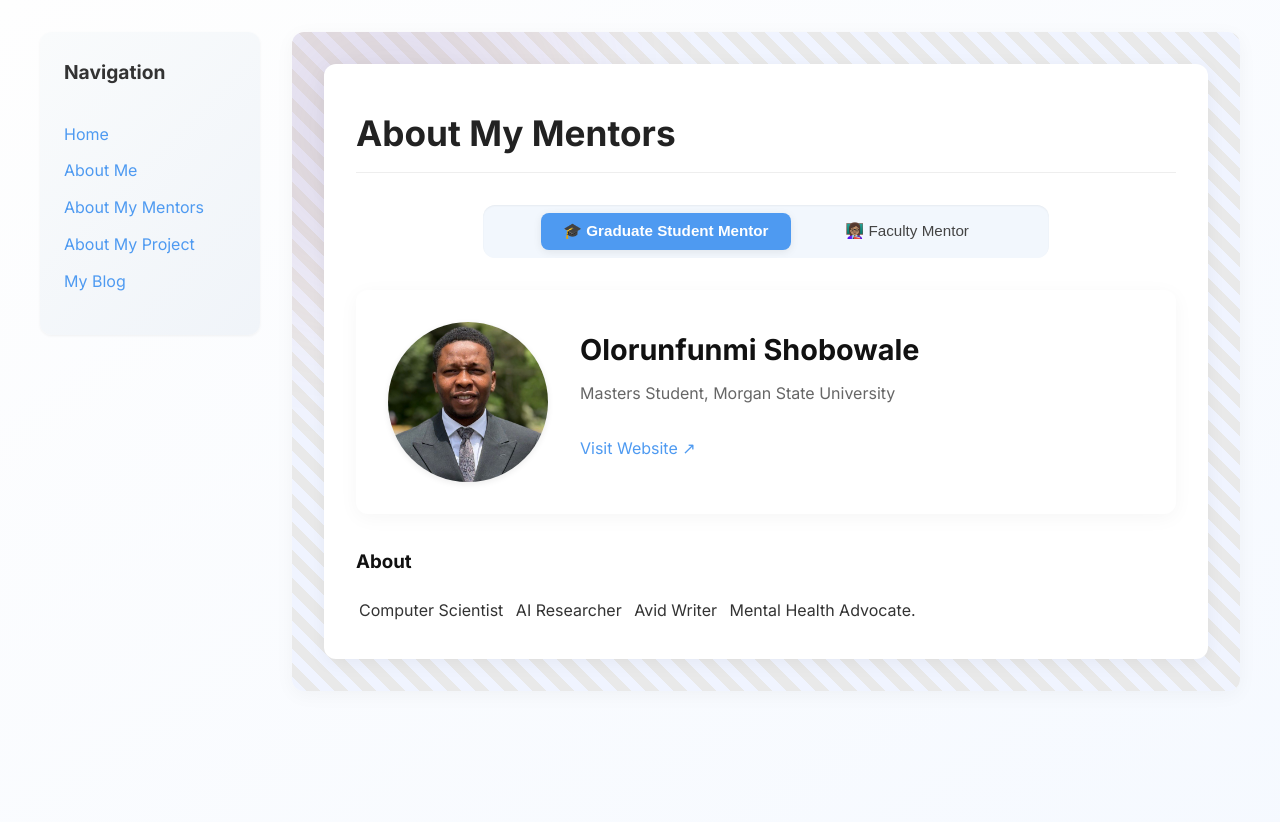
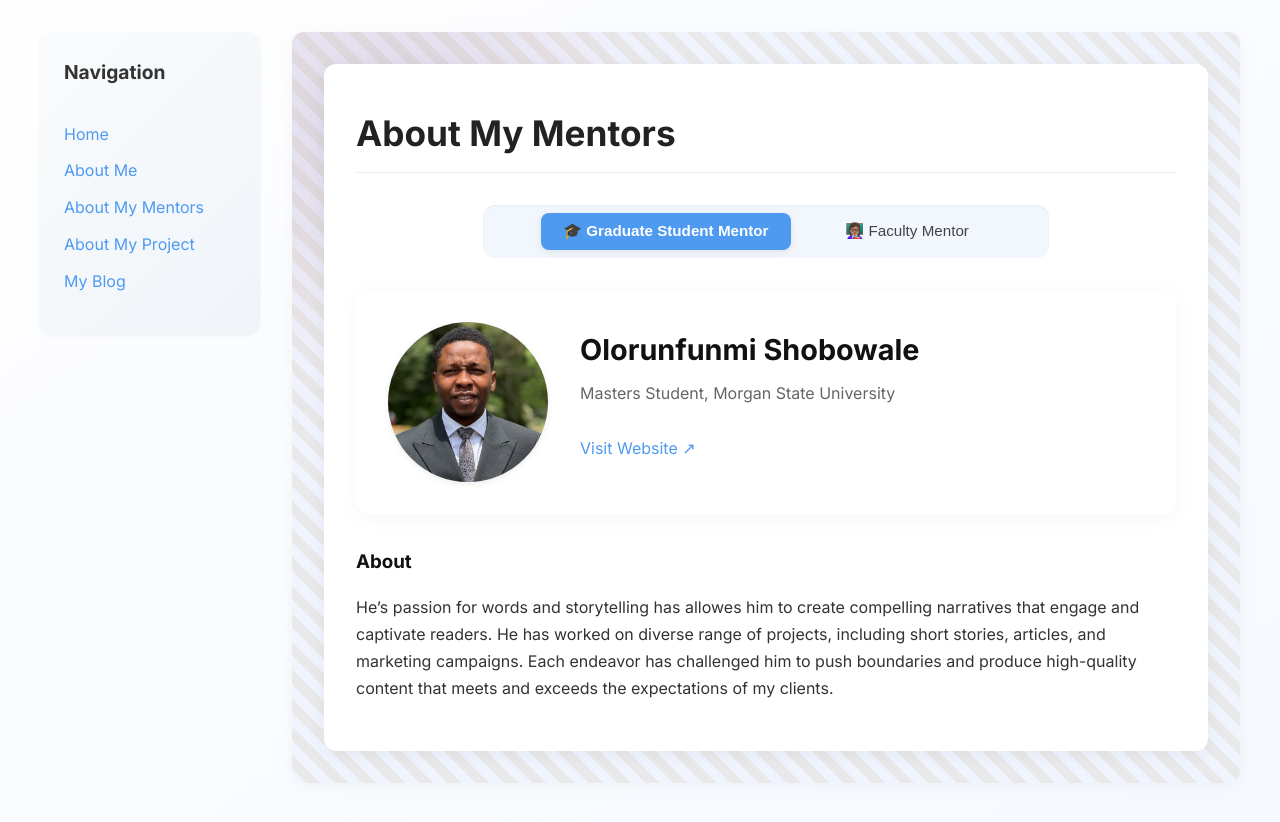
Before and after one commit to PraiseEnweriku1/PraiseEnweriku1.github.io, a Jekyll site: the page built from pages/about-my-mentor.md, in a window 1280 px wide. Shown: the top 822 px of the page. Built offline with Jekyll 4.4.1, drawn with Linux system fonts in a browser that asks for light colours.

Commit message:
Update about-my-mentor.md

```diff
--- a/pages/about-my-mentor.md
+++ b/pages/about-my-mentor.md
@@ -9,8 +9,7 @@ graduate_mentor:
   image: assets/images/Grad_ment.jpeg
   website: https://www.linkedin.com/in/olorunfunmi-shobowale-ba352ba7/
   bio: |
-    Computer Scientist||AI Researcher|| Avid Writer|| Mental Health Advocate.
-
+    He's passion for words and storytelling has allowes him to create compelling narratives that engage and captivate readers. He has worked on diverse range of projects, including short stories, articles, and marketing campaigns. Each endeavor has challenged him to push boundaries and produce high-quality content that meets and exceeds the expectations of my clients.
 faculty_mentor:
   name: Dr. Steve Efe
   title: Associate Professor, Morgan State University
```
